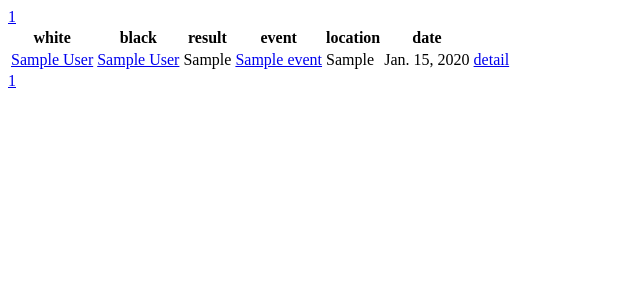
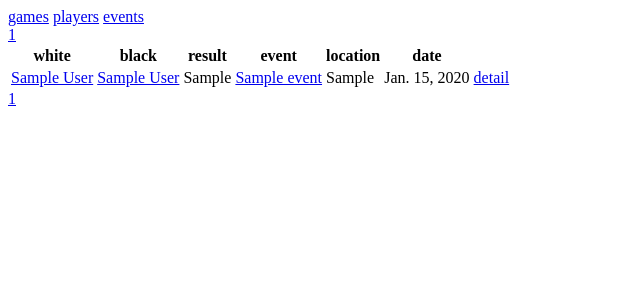
Before and after one commit to colingeniet/chess-openings-db, a Django app: page /chess/game/ in a window 1280 px wide. Shown: the top 300 px of the page, without its empty margins (0-640 px from the left). Run offline with Django 3.2, Linux system fonts and the light colour scheme; tables that the repository leaves empty hold one stand-in row (values such as "Sample post").

Commit message:
Adds navigation links.

```diff
--- a/chess_openings/chs/templates/chs/base.html
+++ b/chess_openings/chs/templates/chs/base.html
@@ -7,6 +7,7 @@
     {% endblock %}
   </head>
   <body>
+    {% include "chs/navigation.html" %}
     {% block content %}
     {% endblock %}
   </body>
--- /dev/null
+++ b/chess_openings/chs/templates/chs/navigation.html
@@ -0,0 +1,5 @@
+<div>
+  <a href="{% url 'chess:game_list'%}">games</a>
+  <a href="{% url 'chess:player_list'%}">players</a>
+  <a href="{% url 'chess:event_list'%}">events</a>
+</div>
```
